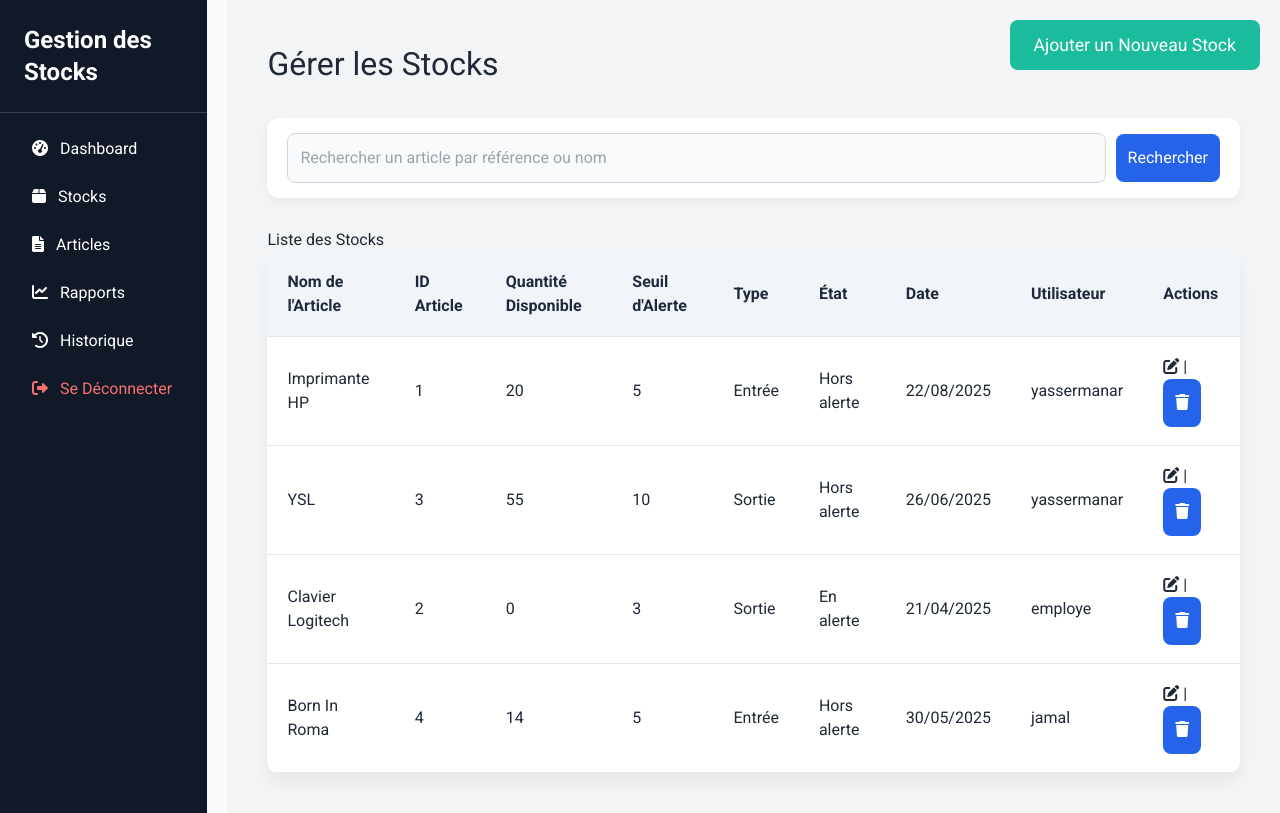
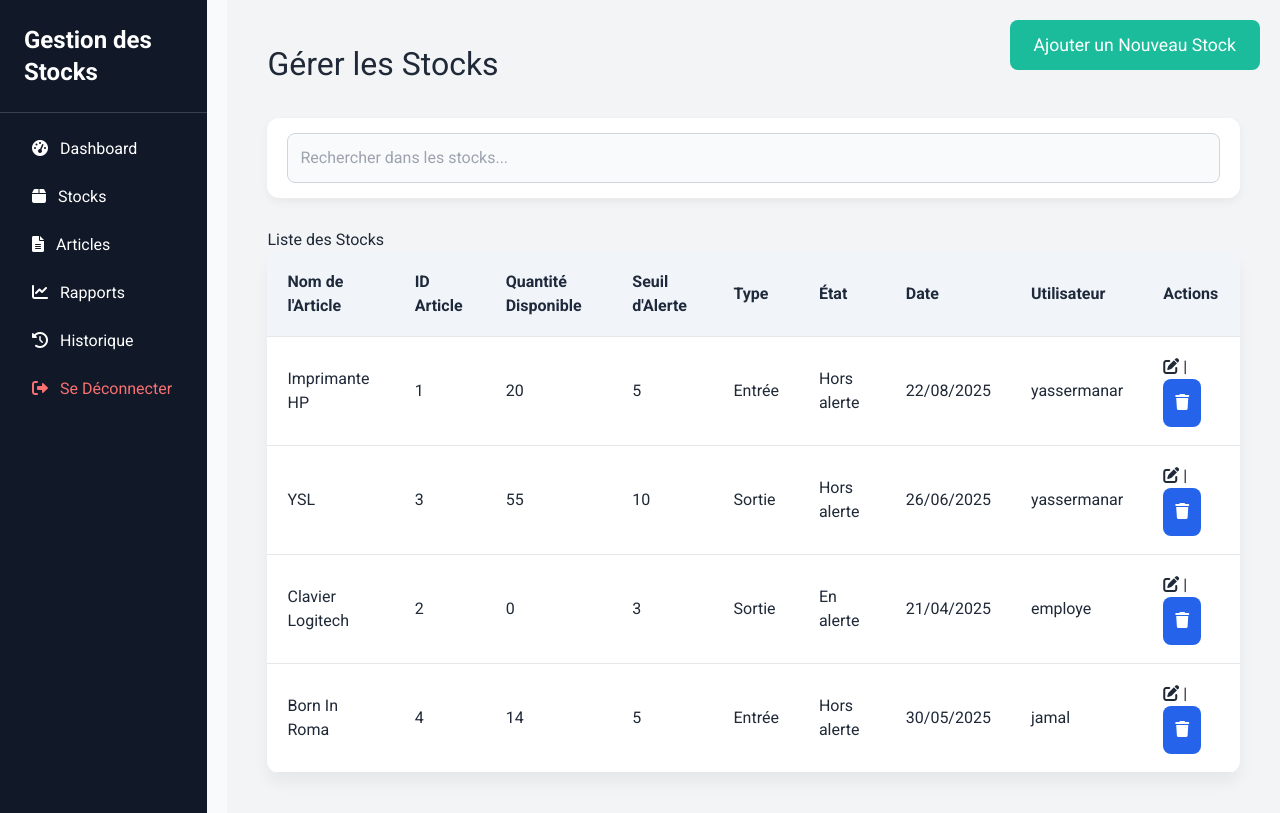
Before and after one commit to cypheredvortex/pfaprojectred, a Django app: page /stocks/ in a window 1280 px wide. Run offline with Django 5.2, Linux system fonts and the light colour scheme; a user stored in the database is signed in; data comes from the database, SQL or seed files in the repository.

Commit message:
Update stocks.html

```diff
--- a/templates/stocks.html
+++ b/templates/stocks.html
@@ -3,7 +3,26 @@
 {% block title %}Gérer les Stocks{% endblock %}
 
 {% block extra_style %}
-    /* Search Form Styling */
+    /* Add Stock Button */
+    #add-stock-btn {
+        background: #1abc9c;
+        color: white;
+        padding: 12px 24px;
+        border-radius: 8px;
+        cursor: pointer;
+        font-size: 1.1em;
+        border: none;
+        transition: 0.3s ease;
+        position: absolute;
+        top: 20px;
+        right: 20px;
+    }
+
+    #add-stock-btn:hover {
+        background: #16a085;
+    }
+
+    /* Search Container */
     .search-container {
         display: flex;
         align-items: center;
@@ -25,25 +44,21 @@
         color: #1f2937;
     }
 
-    /* Add Stock Button */
-    #add-stock-btn {
-        position: absolute;
-        top: 20px;
-        right: 20px;
-        background: #1abc9c;
+    #search-btn {
+        background: #2563eb;
         color: white;
-        padding: 12px 24px;
+        padding: 12px 20px;
+        font-size: 1em;
+        border: none;
         border-radius: 8px;
         cursor: pointer;
-        transition: 0.3s ease;
-        font-size: 1.1em;
     }
 
-    #add-stock-btn:hover {
-        background: #16a085;
+    #search-btn:hover {
+        background: #1d4ed8;
     }
 
-    /* Modal and Overlay */
+    /* Modal Overlay */
     #overlay {
         position: fixed;
         top: 0;
@@ -60,15 +75,16 @@
     #add-stock-form {
         display: none;
         width: 400px;
+        max-height: 90vh;
         background: #ffffff;
         padding: 30px;
         border-radius: 12px;
         box-shadow: 0 15px 30px rgba(0, 0, 0, 0.1);
         z-index: 1000;
+        overflow-y: auto;
         animation: fadeIn 0.3s ease-out;
     }
 
-    /* Fade-in Animation */
     @keyframes fadeIn {
         from {
             opacity: 0;
@@ -79,6 +95,38 @@
             transform: scale(1);
         }
     }
+
+    #add-stock-form label {
+        font-weight: 500;
+        color: #374151;
+    }
+
+    #add-stock-form input,
+    #add-stock-form select {
+        width: 100%;
+        padding: 12px;
+        border: 1px solid #d1d5db;
+        border-radius: 8px;
+        font-size: 1em;
+        background: #f9fafb;
+        color: #1f2937;
+        margin-bottom: 20px;
+    }
+
+    #add-stock-form button[type="submit"] {
+        background: #2563eb;
+        color: white;
+        padding: 12px;
+        font-size: 1em;
+        border: none;
+        border-radius: 8px;
+        cursor: pointer;
+        width: 100%;
+    }
+
+    #add-stock-form button[type="submit"]:hover {
+        background: #1d4ed8;
+    }
 {% endblock %}
 
 {% block content %}
@@ -87,13 +135,11 @@
         <button id="add-stock-btn">Ajouter un Nouveau Stock</button>
     </div>
 
-    <!-- Stock Search Form -->
-    <form method="get" action="{% url 'search_stocks' %}" class="search-container">
-        <input type="text" name="query" id="search-bar" placeholder="Rechercher un article par référence ou nom" value="{{ query }}">
-        <button type="submit" id="search-btn">Rechercher</button>
-    </form>
+    <!-- Search Bar -->
+    <div class="search-container">
+        <input type="text" id="search-bar" placeholder="Rechercher dans les stocks..." onkeyup="filterTable()">
+    </div>
 
-    <!-- Article Details (Optional if used in search) -->
     {% if article %}
         <div class="card">
             <h2>{{ article.nom }}</h2>
@@ -106,7 +152,7 @@
         <p>Aucun article trouvé pour "{{ query }}"</p>
     {% endif %}
 
-    <!-- Modal and Add Stock Form -->
+    <!-- Modal Overlay -->
     <div id="overlay">
         <div id="add-stock-form">
             <form method="post" action="{% url 'create_stock' %}">
@@ -146,10 +192,10 @@
         </div>
     </div>
 
-    <!-- Stocks List -->
+    <!-- Stocks Table -->
     <div class="stocks-list">
         <h3>Liste des Stocks</h3>
-        <table>
+        <table id="stocks-table">
             <thead>
                 <tr>
                     <th>Nom de l'Article</th>
@@ -175,7 +221,7 @@
                         <td>{{ stock.date|date:"d/m/Y" }}</td>
                         <td>{{ stock.utilisateur.username }}</td>
                         <td>
-                            <a href="{% url 'get_stock_form' %}"><i class="fas fa-edit"></i></a> |
+                            <a href="{% url 'update_stock_view' stock.id %}" class="update-link" data-stock-id="{{ stock.id }}' %}"><i class="fas fa-edit"></i></a> |
                             <form action="{% url 'delete_stock' stock.id %}" method="post" style="display:inline;">
                                 {% csrf_token %}
                                 <button type="submit" onclick="return confirm('Êtes-vous sûr de vouloir supprimer ce stock ?');"><i class="fas fa-trash"></i></button>
@@ -205,5 +251,14 @@
             this.style.display = 'none';
         }
     });
+
+    function filterTable() {
+        const input = document.getElementById("search-bar").value.toLowerCase();
+        const rows = document.querySelectorAll("#stocks-table tbody tr");
+        rows.forEach(row => {
+            const text = row.innerText.toLowerCase();
+            row.style.display = text.includes(input) ? "" : "none";
+        });
+    }
 </script>
 {% endblock %}
```
Lines whose indentation alone changed are shown as unchanged.
